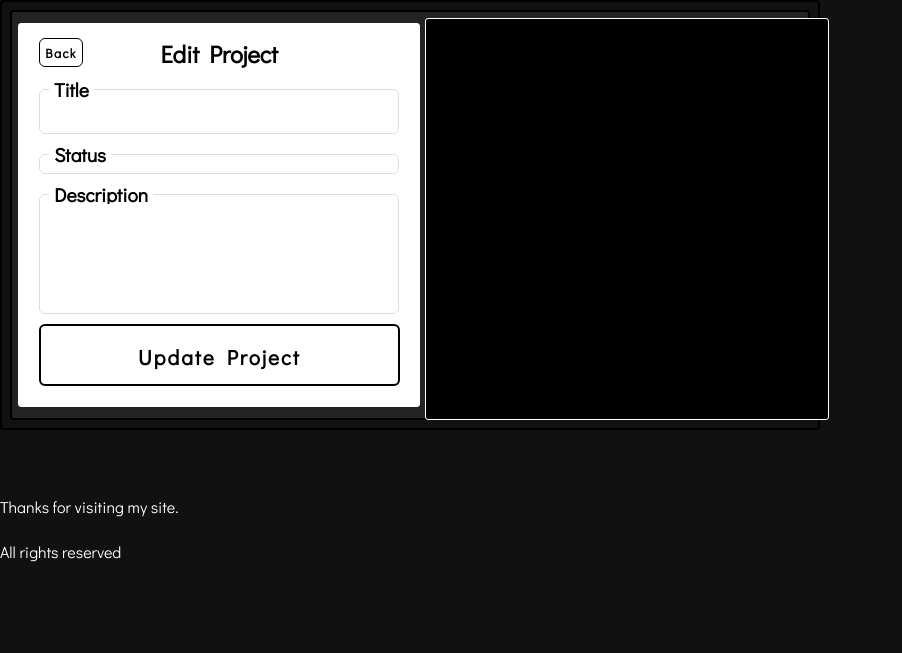
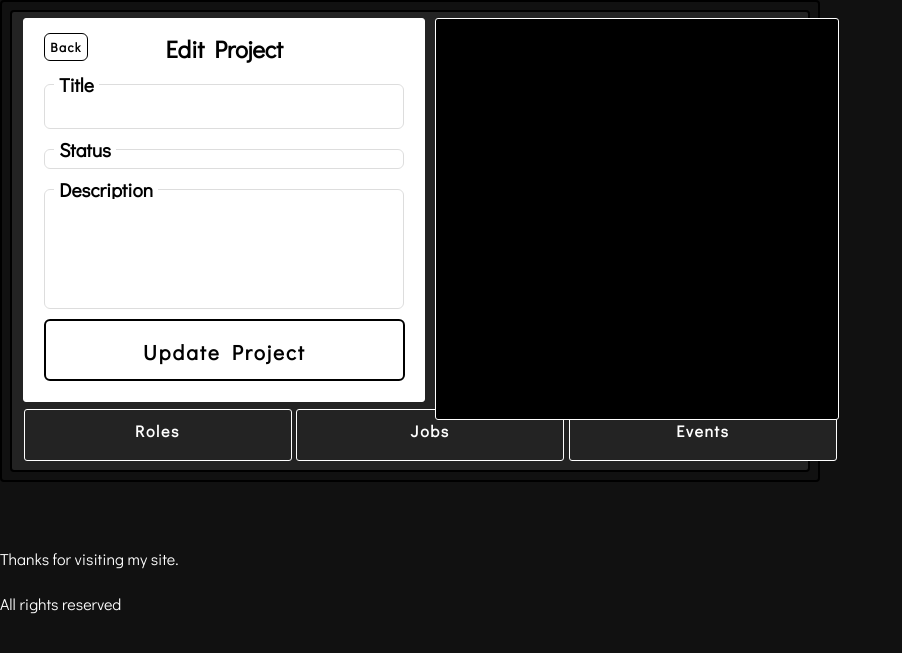
Before and after one commit to mattgray7/Agency, a Django app: template AgencyApp/templates/AgencyApp/post/createPost.html in a window 1280 px wide. Shown: the part 96-749 px from the top of the page, without its empty margins (0-902 px from the left). Run offline with Django 3.2, Linux system fonts and the light colour scheme; the template is opened without the code that fills it: values that come from a table or form of the project are taken from there, others are empty.

Commit message:
Added tab buttons to edit project button (positioned equally)

```diff
--- a/AgencyApp/templates/AgencyApp/post/createPost.html
+++ b/AgencyApp/templates/AgencyApp/post/createPost.html
@@ -30,9 +30,9 @@
 <div id="mainViewPanel" class="mainViewPanel">
 	<div id="postPanel" class="postPanel">
 		<table style="width:99%; height: 400px;">
-					<tr>
+			<tr>
 						<td style="min-width: 400px;">
-							<div style="width: 99%; max-height: 400px; background: #FFF; max-width:100%; min-width: 100%; border: 1px solid #FFF; border-radius:3px; overflow: hidden">
+							<div style="width: 99%; max-height: 400px; background: #FFF; max-width:100%; min-width: 100%; border: 1px solid #FFF; border-radius:3px; overflow: hidden; margin-left: 5px;">
 								<form class="form-style-7" id="editContentForm" method="post" action="{{ currentPageURL }}" style="margin-top:-10px;">
 									{% csrf_token %}
 									{% if cancelDestination == possibleDestinations.viewPost %}
@@ -82,9 +82,9 @@
 						</td>
 
 						<td style="min-width: 400px; position:relative">
-							<div style="position: absolute; top: 0; width: 100%; ">
-							<div id="postPicturePanel" class="postPicture" style="width: 100%; height: 400px;">
-								<div style="max-width:100%; max-height: 400px; min-width: 100%; min-height: 400px; background: #000; border: 1px solid #FFF; border-radius:3px; position: relative; overflow: hidden; margin-top: -2px;">
+							<div style="position: absolute; top: 0; width: 100%; margin-left: 10px;">
+							<div id="postPicturePanel" class="postPicture" style="width: 100%; height: 400px; ">
+								<div style="max-width:100%; max-height: 400px; min-width: 100%; min-height: 400px; background: #000; border: 1px solid #FFF; border-radius:3px; position: relative; overflow: hidden; margin-top: -2px; ">
 									<div id="postPicture" style="padding: 3em 0em 0em 0em">
 										{% if post.postPicture %}
 											<img id="postPictureImg" src="{{ post.postPicture.url }}" style="min-width: 100%; max-width:100%; max-height:100%;"/>
@@ -129,7 +129,33 @@
 							</div>
 						</div>
 						</td>
-					</tr>
+			</tr>
+			<tr>
+						<td colspan="3" >
+							<table style="width:102%; margin-left: 2px; margin-right:-10px">
+								<tr style="text-align: center">
+									<td>
+										<div class="projectTabButtonInactive" id="charactersButton" onclick="selectProjectTab('roles')" style="width: 99%">
+											Roles
+											<div id="charactersBorderCover" class="profileTabBorderCover"></div>
+										</div>
+									</td>
+									<td>
+										<div class="projectTabButtonInactive" id="jobsButton" onclick="selectProjectTab('jobs')" style="margin-left: 0px; width:99%;">
+											Jobs
+											<div id="jobsBorderCover" class="profileTabBorderCover"></div>
+										</div>
+									</td>
+									<td>
+										<div class="projectTabButtonInactive" id="eventsButton" onclick="selectProjectTab('events')" style="margin-right: 0px; width: 99%">
+											Events
+											<div id="eventsBorderCover" class="profileTabBorderCover"></div>
+										</div>
+									</td>
+								</tr>
+							</table>
+						</td>
+			</tr>
 		</table>
 	</div>
 </div>
```
